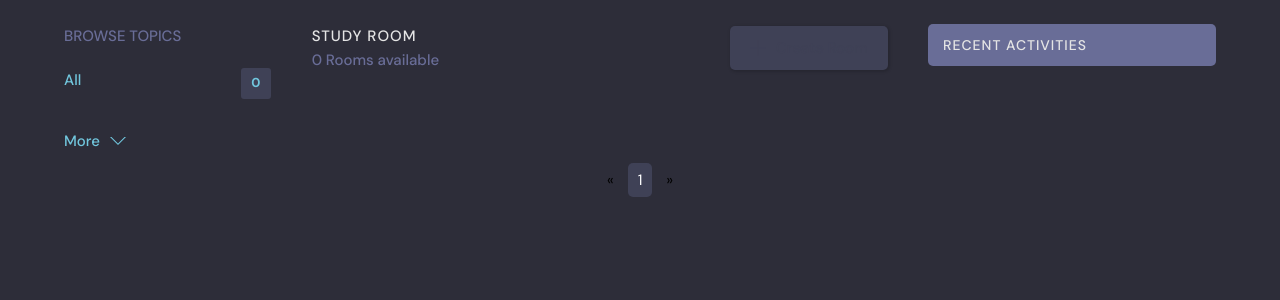
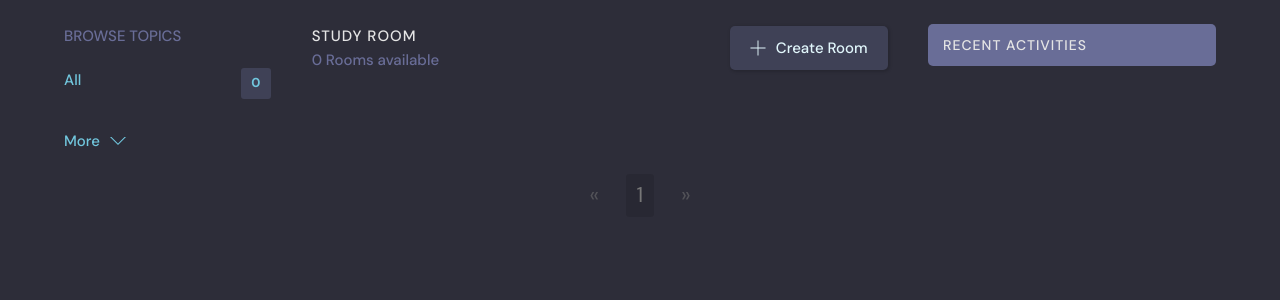
Before and after one commit to sheharyarahmad842/studybud, a Django app: page / in a window 1280 px wide. Shown: the part 76-376 px from the top of the page. Run offline with Django 4.2, Linux system fonts and the light colour scheme; data that the repository does not hold is empty; parts of the project's set-up code (start-up, migrations or seed data) failed here and were passed over.

Commit message:
Make pagination responsive and configure oauth functionality

```diff
--- a/base/views.py
+++ b/base/views.py
@@ -19,9 +19,8 @@ class TopicListView(LoginRequiredMixin, ListView):
         query = self.request.GET.get("q")
         if query:
             queryset = (
-                Topic.objects.filter(name__icontains=query)
-                .annotate(total_rooms=Count("rooms"))
-                .filter(total_rooms__gt=0)
+                Topic.objects.annotate(total_rooms=Count("rooms"))
+                .filter(total_rooms__gt=0, name__icontains=query)
                 .order_by("-total_rooms", "-added_on")
             )
         else:
@@ -37,7 +36,7 @@ class RoomListView(ListView):
     model = Room
     template_name = "base/index.html"
     context_object_name = "room_list"
-    paginate_by = 5
+    paginate_by = 2
 
     def get_queryset(self, *args, **kwargs):
         query = self.request.GET.get("q")
@@ -53,7 +52,7 @@ class RoomListView(ListView):
         context["topic_list"] = (
             Topic.objects.annotate(total_rooms=Count("rooms"))
             .filter(total_rooms__gt=0)
-            .order_by("-total_rooms")[0:5]
+            .order_by("-total_rooms", "-added_on")
         )
         context["room_messages"] = Message.objects.all()
         return context
--- a/static/css/style.css
+++ b/static/css/style.css
@@ -102,7 +102,7 @@ a {
 
 .btn--main {
   background-color: var(--color-dark);
-  color: var(--color-dark);
+  color: var(--color-main-light);
 }
 
 .btn:hover {
@@ -1204,7 +1204,7 @@ a {
 
 /* Pagination Components */
 
-#wrapper {
+/* #wrapper {
   margin: 0 auto;
   display: block;
   width: 960px;
@@ -1224,10 +1224,10 @@ a {
   text-decoration: none;
   padding: 5px 10px;
   color: #000
-}
+} */
 
 /* Active and Hoverable Pagination */
-#pagination li a {
+/* #pagination li a {
   border-radius: 5px;
   -webkit-transition: background-color 0.3s;
   transition: background-color 0.3s
@@ -1239,4 +1239,82 @@ a {
 }
 #pagination li a:hover:not(.active) {
   background-color: #ddd;
+} */
+
+[data-pagination],
+[data-pagination] *,
+[data-pagination] *:before,
+[data-pagination] *:after {
+  -webkit-box-sizing: border-box;
+  -moz-box-sizing: border-box;
+  box-sizing: border-box;
+  text-rendering: optimizeLegibility;
+  -webkit-font-smoothing: antialiased;
+  -moz-osx-font-smoothing: grayscale;
+  font-kerning: auto;
 }
+[data-pagination] {
+  font-size: 8pt;
+  line-height: 1;
+  font-weight: 400;
+  font-family: 'Open Sans', 'Source Sans Pro', Roboto, 'HelveticaNeue-Light', 'Helvetica Neue Light', 'Helvetica Neue', 'Myriad Pro', 'Segoe UI', Myriad, Helvetica, 'Lucida Grande', 'DejaVu Sans Condensed', 'Liberation Sans', 'Nimbus Sans L', Tahoma, Geneva, Arial, sans-serif;
+  -webkit-text-size-adjust: 100%;
+  margin: 1em auto;
+  text-align: center;
+  transition: font-size .2s ease-in-out;
+}
+[data-pagination] ul {
+  list-style-type: none;
+  display: inline;
+  font-size: 100%;
+  margin: 0;
+  padding: .5em;
+}
+[data-pagination] ul li {
+  display: inline-block;
+  font-size: 100%;
+  width: auto;
+  border-radius: 3px;
+}
+[data-pagination] > a {
+  font-size: 140%;
+}
+[data-pagination] a {
+  color: #777;
+  font-size: 100%;
+  padding: .5em;
+}
+[data-pagination] a:focus,
+[data-pagination] a:hover {
+  color: #f60;
+}
+[data-pagination] li.current {
+  background: rgba(0,0,0,.1)
+}
+/* Disabled & Hidden Styles */
+[data-pagination] .disabled,
+[data-pagination] [hidden],
+[data-pagination] [disabled] {
+  opacity: .5;
+  pointer-events: none;
+}
+@media (min-width: 350px) {
+  [data-pagination] {
+    font-size: 10pt;
+  }
+}
+@media (min-width: 500px) {
+  [data-pagination] {
+    font-size: 12pt;
+  }
+}
+@media (min-width: 700px) {
+  [data-pagination] {
+    font-size: 14pt;
+  }
+}
+@media (min-width: 900px) {
+  [data-pagination] {
+    font-size: 16pt;
+  }
+}
--- a/studybud_project/settings.py
+++ b/studybud_project/settings.py
@@ -108,6 +108,7 @@ ACCOUNT_UNIQUE_EMAIL = True
 ACCOUNT_USERNAME_REQUIRED = False
 ACCOUNT_SESSION_REMEMBER = True
 SOCIALACCOUNT_LOGIN_ON_GET = True
+SOCIALACCOUNT_AUTO_SIGNUP = True
 
 MIDDLEWARE = [
     # Debug toolbar middleware
--- a/templates/_navbar.html
+++ b/templates/_navbar.html
@@ -72,40 +72,3 @@
     </nav>
   </div>
 </header>
-
-
-
-{% comment %} <nav class="navbar navbar-expand-lg bg-light mb-4">
-    <div class="container-fluid">
-      <a class="navbar-brand" href="{% url 'base:room_list' %}">Navbar</a>
-      <button class="navbar-toggler" type="button" data-bs-toggle="collapse" data-bs-target="#navbarSupportedContent" aria-controls="navbarSupportedContent" aria-expanded="false" aria-label="Toggle navigation">
-        <span class="navbar-toggler-icon"></span>
-      </button>
-      <div class="collapse navbar-collapse" id="navbarSupportedContent">
-        <ul class="navbar-nav me-auto mb-2 mb-lg-0">
-          <li class="nav-item">
-            <a class="nav-link active" aria-current="page" href="{% url 'base:room_list' %}">Rooms</a>
-          </li>
-          <li class="nav-item">
-            <a class="nav-link" href="{% url 'base:create_room' %}">+New Room</a>
-          </li>
-          {% if user.is_authenticated %}
-          <li class="nav-item">
-            <a class="nav-link" href="{% url 'account_logout' %}">Logout</a>
-          </li>
-          {% else %}
-          <li class="nav-item">
-            <a class="nav-link" href="{% url 'account_login' %}">Login</a>
-          </li>
-          <li class="nav-item">
-            <a class="nav-link" href="{% url 'account_signup' %}">Register</a>
-          </li>
-          {% endif %}
-        </ul>
-        <form class="d-flex" role="search" method='GET' action="{% url 'base:search_results' %}">
-          <input class="form-control me-2" type="search" placeholder="Search" aria-label="Search" name='q'>
-          <button class="btn btn-outline-success" type="submit">Search</button>
-        </form>
-      </div>
-    </div>
-  </nav> {% endcomment %}
--- a/templates/base/index.html
+++ b/templates/base/index.html
@@ -59,11 +59,31 @@
         </div>
         {% include 'base/activity_component.html' %}
       </div>
+    </div>
+    <nav data-pagination>
+      {% if page_obj.has_previous %}
+        <a href="?page={{ page_obj.previous_page_number }}">«</a>
+      {% else %}
+        <a href=# disabled>«</a>
+      {% endif %}
+      <ul>
+        {% for i in page_obj.paginator.page_range %}
+          {% if page_obj.number == i %}
+            <li class=current><a href="?page={{ i }}">{{ i }}</a></li>
+          {% else %}
+            <li><a href="?page={{ i }}">{{ i }}</a></li>
+          {% endif %}
+        {% endfor %}
+      </ul>
+      {% if page_obj.has_next %}
+        <a href="?page={{ page_obj.next_page_number }}">»</a>
+      {% else %}
+        <a href=# disabled>»</a>
+      {% endif %}
+    </nav>
+  </main>
   <!-- Activities End -->
-    </div>
-  </main>
-
-  <div id="wrapper">
+  {% comment %} <div id="wrapper">
     <!--Active and Hoverable Pagination-->
     <ul id="pagination">
       {% if page_obj.has_previous %}
@@ -86,6 +106,6 @@
         <li><a href="{% url 'base:index' %}">»</a></li>
       {% endif %}
     </ul>
-  </div><!--wrapper-->
-
+</div>
+<!--wrapper--> {% endcomment %}
 {% endblock content %}
--- /dev/null
+++ b/templates/socialaccount/base.html
@@ -0,0 +1 @@
+{% extends "account/base.html" %}
--- a/users/views.py
+++ b/users/views.py
@@ -12,8 +12,10 @@ from .forms import ProfileForm
 @login_required(login_url="account_login")
 def user_profile(request, pk):
     user = get_user_model().objects.get(pk=pk)
-    topic_list = Topic.objects.annotate(total_rooms=Count("rooms")).order_by(
-        "-total_rooms", "-added_on"
+    topic_list = (
+        Topic.objects.annotate(total_rooms=Count("rooms"))
+        .filter(total_rooms__gt=0)
+        .order_by("-total_rooms", "-added_on")
     )
     room_list = user.rooms.all()
     room_messages = user.messages.all()
```
Also changed, not shown: templates/socialaccount/signup.html (added, +23 -0 lines), templates/users/update_profile.html (+1 -15 lines). Lines whose indentation alone changed are shown as unchanged.
